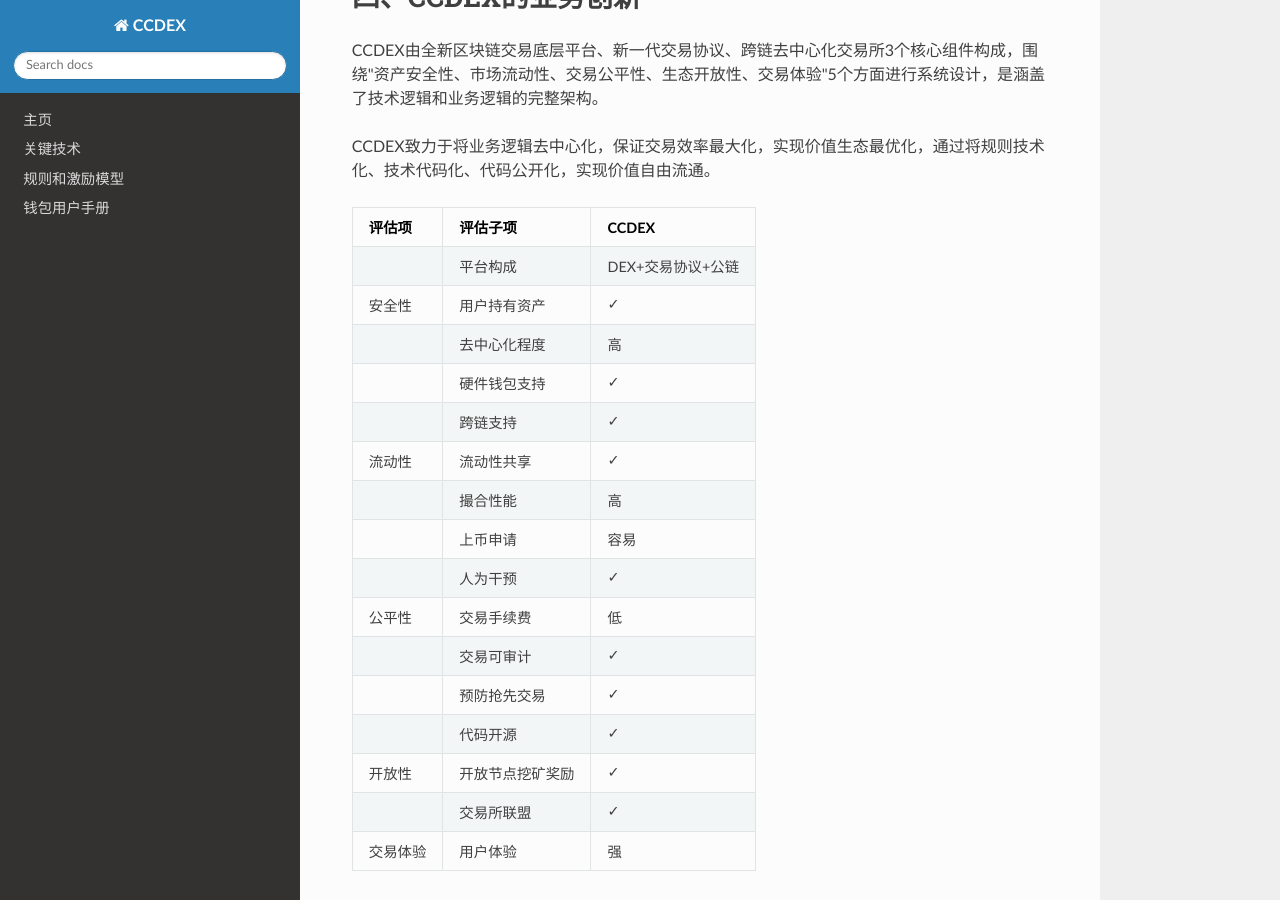
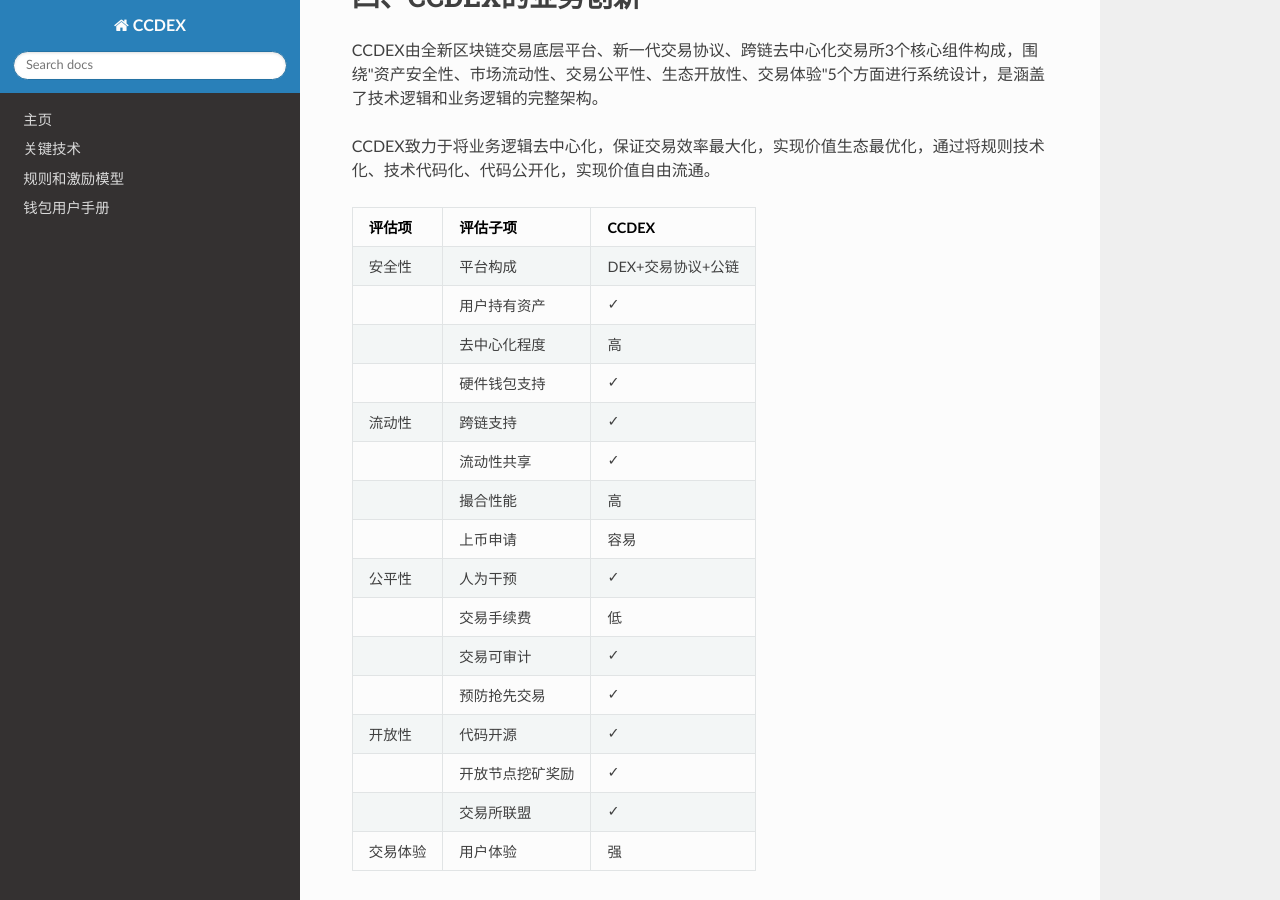
Before and after one commit to ccdex/cc-wiki, an MkDocs documentation site: the page built from docs/zh_CN/docs/CCDEX_YP_CN.md, in a window 1280 px wide and 900 px high, scrolled down 10669 px. Built offline with MkDocs 1.6.1, drawn with Linux system fonts in a browser that asks for light colours; nearby versions of some CDN libraries.

```diff
--- a/docs/zh_CN/docs/CCDEX_YP_CN.md
+++ b/docs/zh_CN/docs/CCDEX_YP_CN.md
@@ -301,20 +301,20 @@ CCDEX致力于将业务逻辑去中心化，保证交易效率最大化，实现
 
 | 评估项 | 评估子项 | CCDEX |
 | :-------- | :----- | :---- |
-|  | 平台构成 | DEX+交易协议+公链 |
-| 安全性 | 用户持有资产 | ✓ |
+| 安全性 | 平台构成 | DEX+交易协议+公链 |
+|  | 用户持有资产 | ✓ |
 |  | 去中心化程度 | 高 |
 |  | 硬件钱包支持 | ✓ |
-|  | 跨链支持 | ✓ |
-| 流动性 | 流动性共享 | ✓ |
+| 流动性 | 跨链支持 | ✓ |
+|  | 流动性共享 | ✓ |
 |  | 撮合性能 | 高 |
 |  | 上币申请 | 容易 |
-|  | 人为干预 | ✓ |
-| 公平性 | 交易手续费 | 低 |
+| 公平性 | 人为干预 | ✓ |
+|  | 交易手续费 | 低 |
 |  | 交易可审计 | ✓ |
 |  | 预防抢先交易 | ✓ |
-|  | 代码开源 | ✓ |
-| 开放性 | 开放节点挖矿奖励 | ✓ |
+| 开放性 | 代码开源 | ✓ |
+|  | 开放节点挖矿奖励 | ✓ |
 |  | 交易所联盟 | ✓ |
 | 交易体验 | 用户体验 | 强 |
 
```
